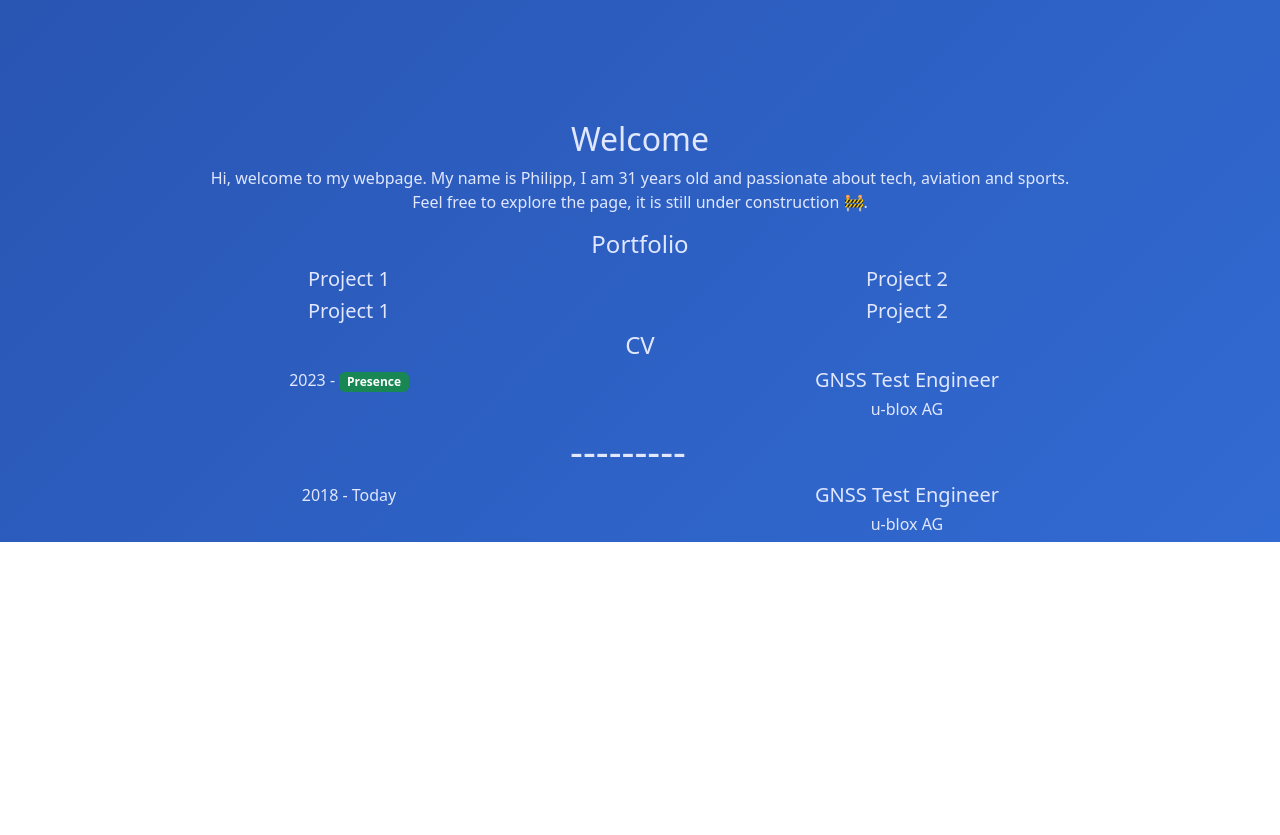
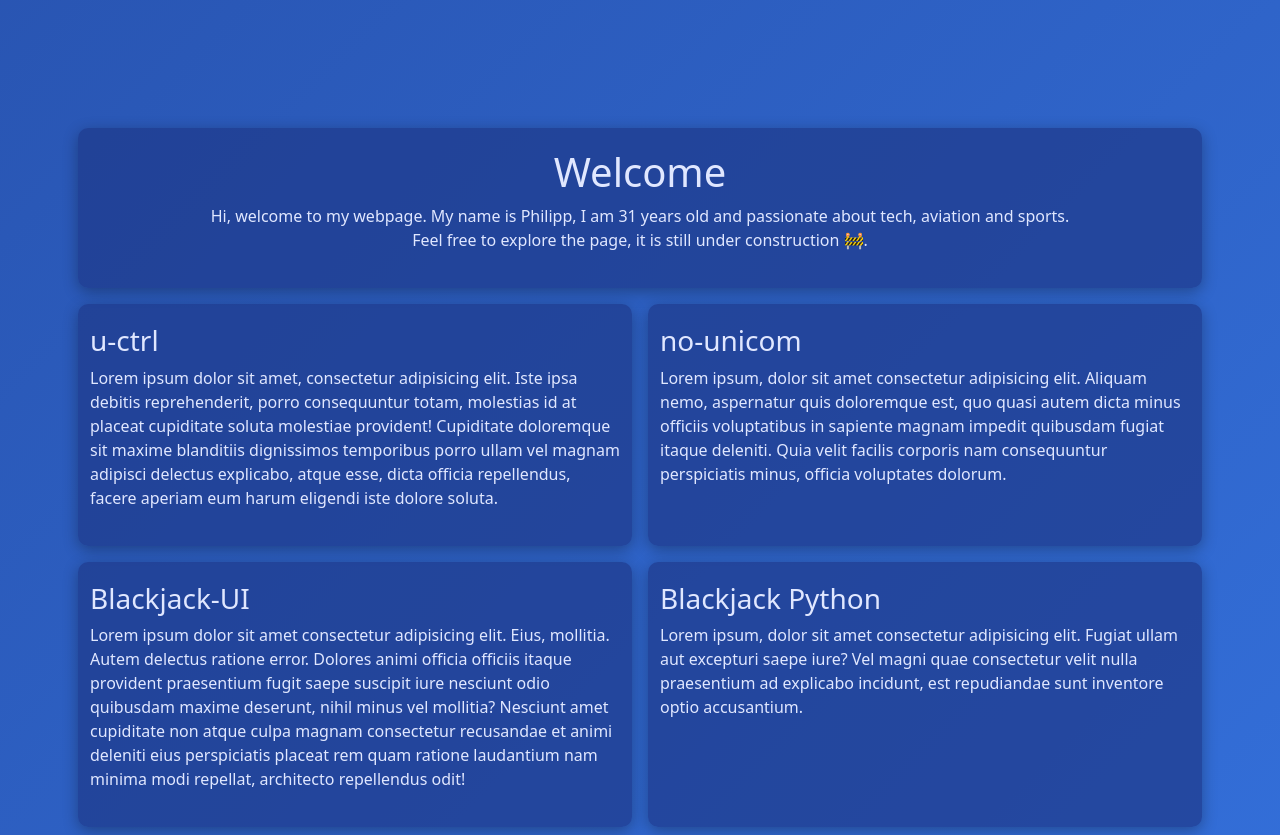
Before and after one commit to nycto404/nycto404.github.io, a plain HTML site: page index.html in a window 1280 px wide. Shown: the part 680-1515 px from the top of the page. Before the commit the page ends 1222 px from the top, so only its background shows below. Drawn offline with Linux system fonts and the light colour scheme.

Commit message:
Styling update

```diff
--- a/css/style.css
+++ b/css/style.css
@@ -22,6 +22,13 @@ body {
   margin-bottom: 20px;
 }
 
+.info-box {
+  background: rgba(30, 58, 138, 0.7); /* dunkles Blau mit 70% Deckkraft */
+  padding: 20px;
+  border-radius: 10px;
+  box-shadow: 0 4px 15px rgba(0, 0, 0, 0.3);
+}
+
 @keyframes gradientShift {
   0% {
     background-position: 0% 50%;
--- a/index.html
+++ b/index.html
@@ -13,69 +13,42 @@
     <div class="container">
         <div class="row min-vh-100 align-items-center justify-content-center">
             <div class="col text-center">
-                <img src="assets/profile_photo.jpg" class="img-thumbnail" id="profile-photo" alt="ooops...">                <h1>Philipp Frase</h1>
+                <img src="assets/profile_photo.jpg" class="img-thumbnail" id="profile-photo" alt="ooops...">
+                <h1>Philipp Frase</h1>
                 <h5>Test Engineer</h5>
             </div>
         </div>
 
-        <div class="row">
-            <div class="col text-center">
-                <h2>Welcome</h2>
+        <!-- Welcome -->
+        <div class="row" >
+            <div class="col m-2 info-box text-center">
+                <h1>Welcome</h1>
                 <p>Hi, welcome to my webpage. My name is Philipp, I am 31 years old and passionate about tech, aviation and sports. <br>Feel free to explore the page, it is still under construction 🚧.</p>
             </div>
         </div>
 
-        <div class="row text-center">
-            <h4>Portfolio</h4>
-            <div class="row text-center">
-                <div class="col text-center">
-                    <h5>Project 1</h5>
-                </div>
-                <div class="col text-center">
-                    <h5>Project 2</h5>
-                </div>
+        <div class="row">
+            <div class="col m-2 info-box">
+                <h3>u-ctrl</h3>
+                <p>Lorem ipsum dolor sit amet, consectetur adipisicing elit. Iste ipsa debitis reprehenderit, porro consequuntur totam, molestias id at placeat cupiditate soluta molestiae provident! Cupiditate doloremque sit maxime blanditiis dignissimos temporibus porro ullam vel magnam adipisci delectus explicabo, atque esse, dicta officia repellendus, facere aperiam eum harum eligendi iste dolore soluta.</p>
             </div>
-            <div class="row text-center">
-                <div class="col text-center">
-                    <h5>Project 1</h5>
-                </div>
-                <div class="col text-center">
-                    <h5>Project 2</h5>
-                </div>
+            <div class="col m-2 info-box">
+                <h3>no-unicom</h3>
+                <p>Lorem ipsum, dolor sit amet consectetur adipisicing elit. Aliquam nemo, aspernatur quis doloremque est, quo quasi autem dicta minus officiis voluptatibus in sapiente magnam impedit quibusdam fugiat itaque deleniti. Quia velit facilis corporis nam consequuntur perspiciatis minus, officia voluptates dolorum.</p>
             </div>
-
         </div>
 
+        <div class="row">
+            <div class="col m-2 info-box">
+                <h3>Blackjack-UI</h3>
+                <p>Lorem ipsum dolor sit amet consectetur adipisicing elit. Eius, mollitia. Autem delectus ratione error. Dolores animi officia officiis itaque provident praesentium fugit saepe suscipit iure nesciunt odio quibusdam maxime deserunt, nihil minus vel mollitia? Nesciunt amet cupiditate non atque culpa magnam consectetur recusandae et animi deleniti eius perspiciatis placeat rem quam ratione laudantium nam minima modi repellat, architecto repellendus odit!</p>
+            </div>
+            <div class="col m-2 info-box">
+                <h3>Blackjack Python</h3>
+                <p>Lorem ipsum, dolor sit amet consectetur adipisicing elit. Fugiat ullam aut excepturi saepe iure? Vel magni quae consectetur velit nulla praesentium ad explicabo incidunt, est repudiandae sunt inventore optio accusantium.</p>
+            </div>
+        </div>
 
-
-
-        <div class="row text-center">
-            <h4>CV</h4>
-            <div class="row">
-                <div class="col text-center">
-                    2023 - <span class="badge text-bg-success">Presence</span>
-                </div>
-                <div class="col text-center">
-                    <h5>GNSS Test Engineer</h5>
-                    <h6>u-blox AG</h6>
-                </div>
-            </div>
-
-            <div class="row">
-                <h1>---------</h1>
-            </div>
-
-            <div class="row">
-                <div class="col text-center">
-                    2018 - Today
-                </div>
-                <div class="col text-center">
-                    <h5>GNSS Test Engineer</h5>
-                    <h6>u-blox AG</h6>
-                </div>
-            </div>
-
-        </div>
     </div>
 </body>
 </html>
```
